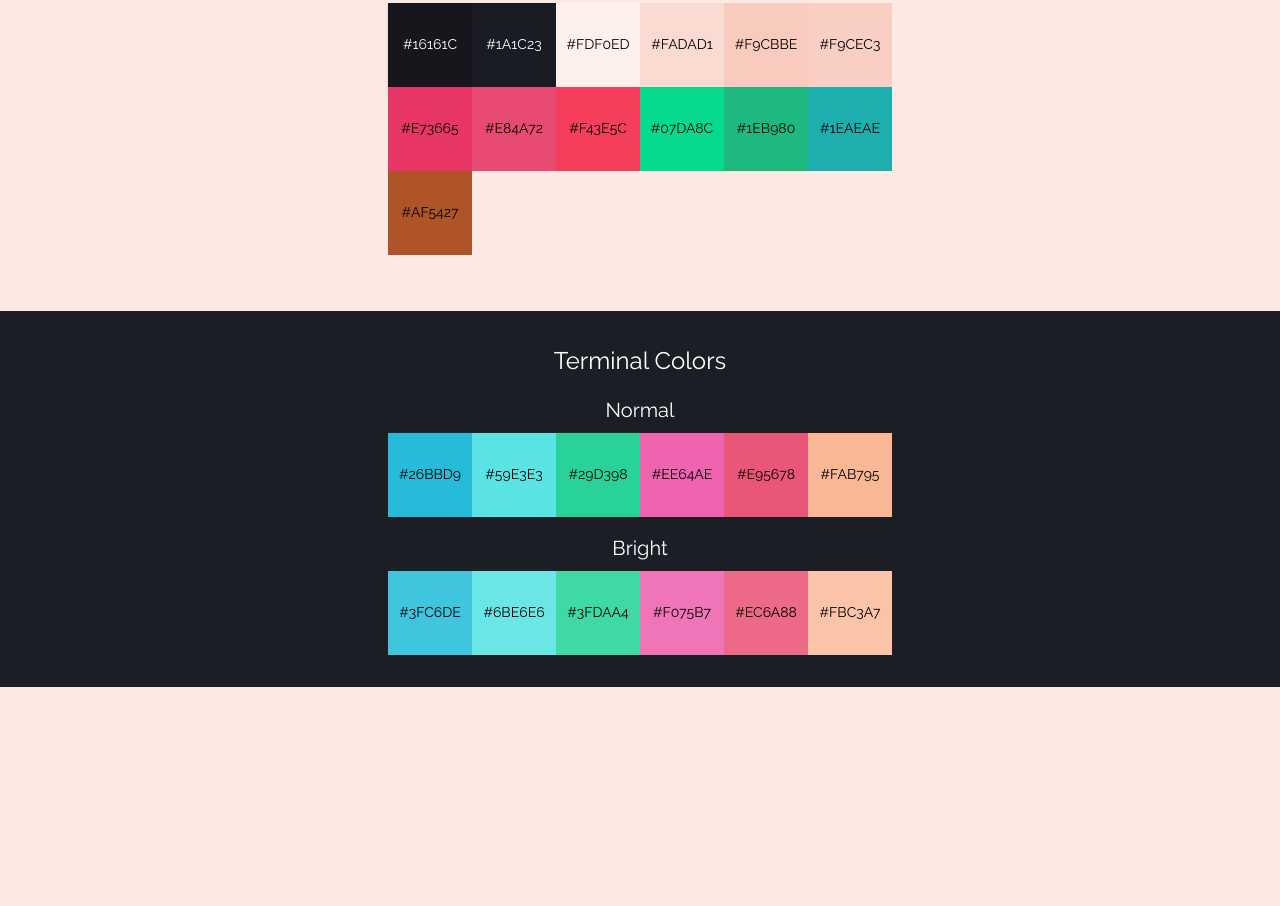
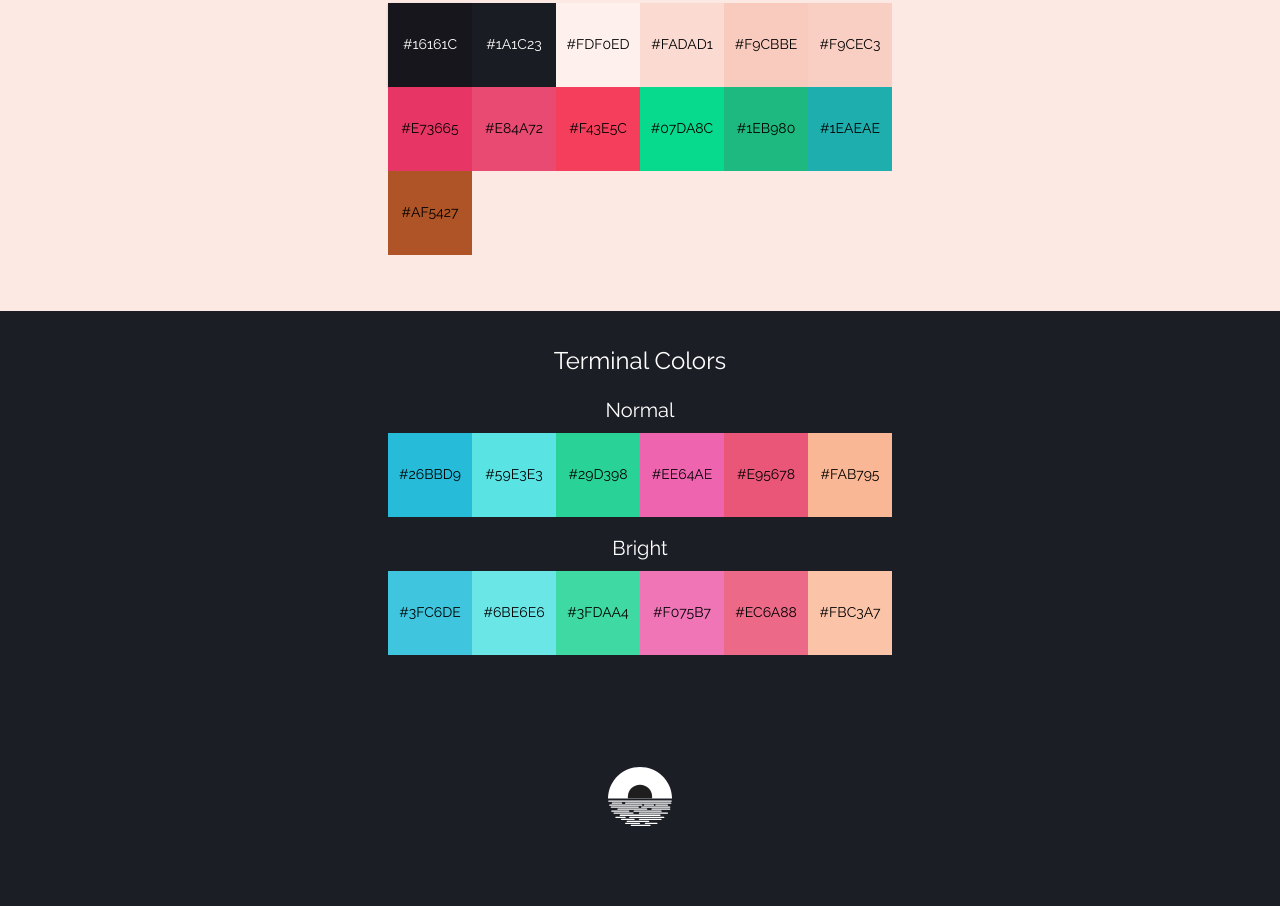
Before and after one commit to jolaleye/horizon-theme, a website with bundled scripts: page index.html in a window 1280 px wide. Shown: the part 3269-4175 px from the top of the page. Before the commit the page ends 3956 px from the top, so only its background shows below. Built offline with nearby package versions, Linux system fonts and the light colour scheme.

Commit message:
Add footer w/ logo

```diff
--- a/index.html
+++ b/index.html
@@ -266,6 +266,10 @@
       </div>
     </section>
 
+    <footer class="py-20">
+      <img class="w-16" src="static/logo.svg" alt="" />
+    </footer>
+
     <script src="index.js"></script>
   </body>
 </html>
--- a/main.css
+++ b/main.css
@@ -39,7 +39,8 @@ svg {
 
 .bright-preview,
 .dark-color-ref,
-.terminal-color-ref {
+.terminal-color-ref,
+footer {
   background-color: hsl(228, 15%, 13%);
 }
 
@@ -58,6 +59,16 @@ svg {
 
 .bright-preview .glide__bullet--active {
   background-color: black;
+}
+
+footer {
+  display: flex;
+  align-items: center;
+  justify-content: center;
+}
+
+footer img {
+  filter: grayscale(100%);
 }
 
 /* color reference */
```
Also changed, not shown: static/logo.svg (added).
